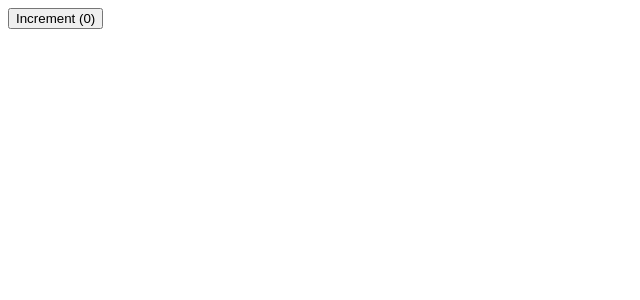
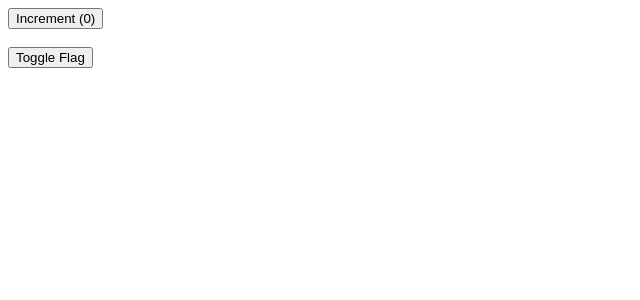
Before and after one commit to Eqwerty/redux-playground, a React (Vite) app: page / in a window 1280 px wide. Shown: the top 300 px of the page, without its empty margins (0-640 px from the left). Built offline with nearby package versions, Linux system fonts and the light colour scheme.

Commit message:
Add flag toggler

```diff
--- a/src/App.tsx
+++ b/src/App.tsx
@@ -1,9 +1,12 @@
 import { Counter } from "./counter/Counter";
+import { FlagToggler } from "./flag/FlagToggler";
 
 export default function App() {
   return (
     <div className="App">
       <Counter />
+      <br />
+      <FlagToggler />
     </div>
   );
 }
--- /dev/null
+++ b/src/flag/FlagToggler.tsx
@@ -0,0 +1,8 @@
+import { useDispatch } from "react-redux";
+import { toggle } from "./flagSlice";
+
+export function FlagToggler() {
+  const dispatch = useDispatch();
+
+  return <button onClick={() => dispatch(toggle())}>Toggle Flag</button>;
+}
--- /dev/null
+++ b/src/flag/flagSlice.ts
@@ -0,0 +1,20 @@
+import { createSlice } from "@reduxjs/toolkit";
+import type { FlagState } from "../store";
+
+const initialState: FlagState = {
+  value: false,
+};
+
+export const flagSlice = createSlice({
+  name: "flag",
+  initialState,
+  reducers: {
+    toggle: (state: FlagState) => {
+      state.value = !state.value;
+    },
+  },
+});
+
+export const { toggle } = flagSlice.actions;
+
+export default flagSlice.reducer;
--- a/src/store.ts
+++ b/src/store.ts
@@ -1,16 +1,23 @@
 import { configureStore } from "@reduxjs/toolkit";
 import counterReducer from "./counter/counterSlice";
+import flagReducer from "./flag/flagSlice";
 
 export interface RootState {
   counter: CounterState;
+  flag: FlagState;
 }
 
 export interface CounterState {
   value: number;
 }
 
+export interface FlagState {
+  value: boolean;
+}
+
 export const store = configureStore({
   reducer: {
     counter: counterReducer,
+    flag: flagReducer,
   },
 });
```
